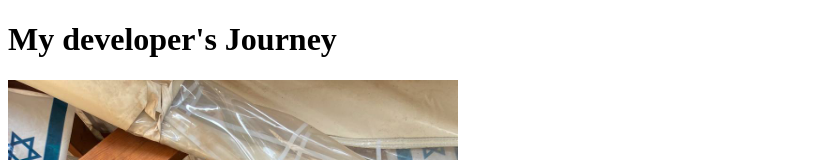
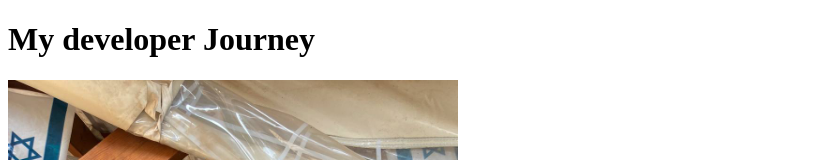
Before and after one commit to AntonioKolosov/web-portfolio, a plain HTML site: page index.html in a window 1280 px wide. Shown: the top 160 px of the page, without its empty margins (0-820 px from the left). Drawn offline with Linux system fonts and the light colour scheme.

Commit message:
Fix title

```diff
--- a/index.html
+++ b/index.html
@@ -6,7 +6,7 @@
         <title>Heretic Journey</title>
     </head>
     <body>
-        <h1>My developer's Journey</h1>
+        <h1>My developer Journey</h1>
         <img src="img/portf.jpg" alt="There's no picture" width="450" height="550">
         <h2>Summary</h2>
             <p>Hi everyone! My name is Anton, and I started my Web developer Journey in November 2023.<br>
```
